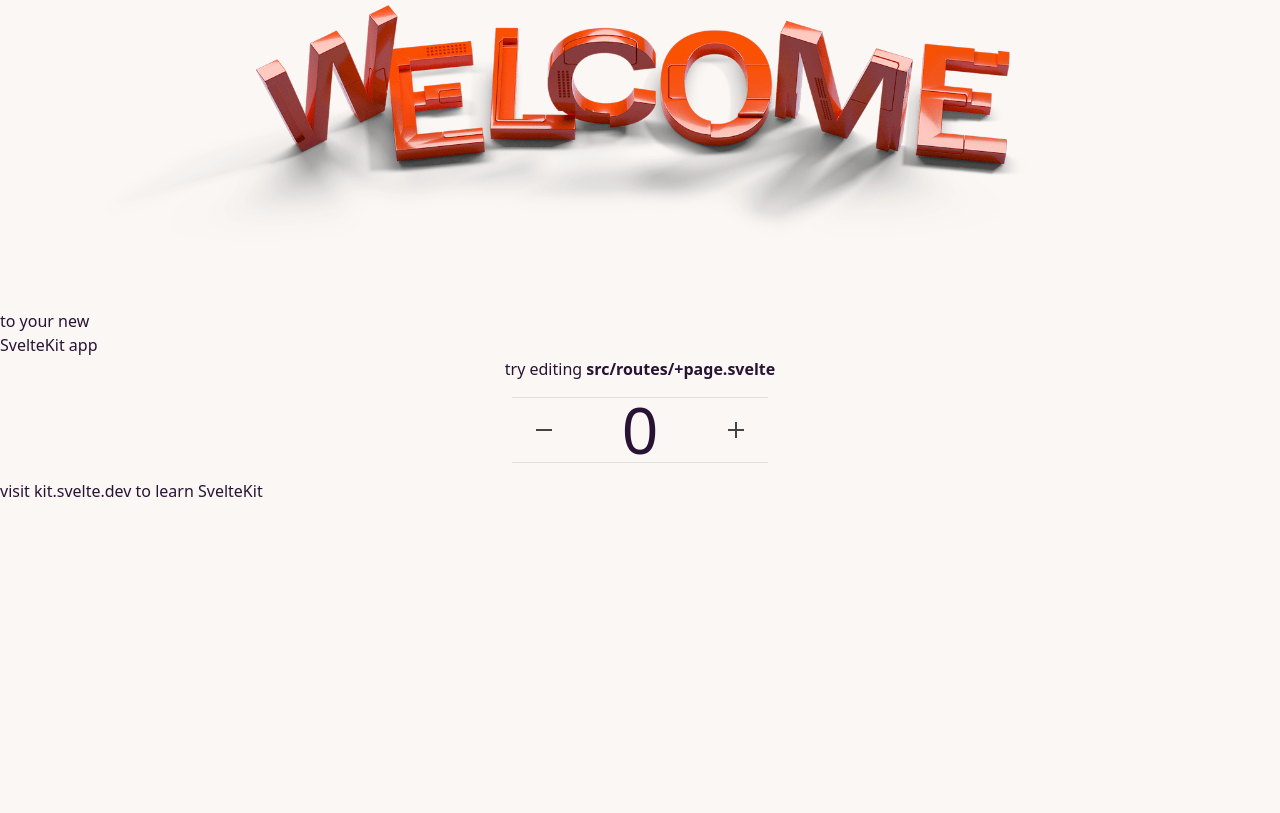
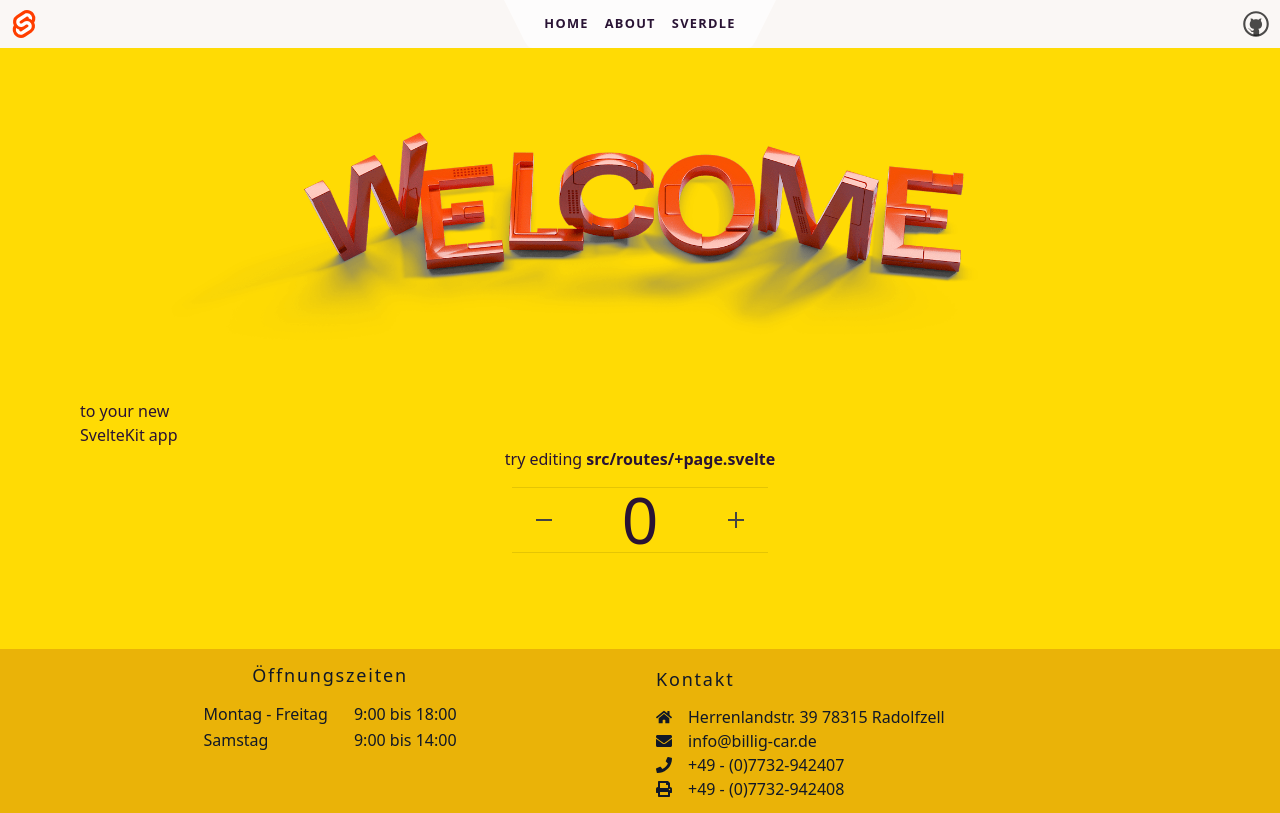
Before and after one commit to michzuerch/PrivaterAutomarkt4, a SvelteKit app: page / in a window 1280 px wide. Built offline with nearby package versions, Linux system fonts and the light colour scheme.

Commit message:
Footer and Header

```diff
--- a/package.json
+++ b/package.json
@@ -37,7 +37,7 @@
 		"svelte": "^3.46.0",
 		"svelte-check": "^2.7.1",
 		"svelte-preprocess": "^4.10.7",
-		"tailwindcss": "^3.1.5",
+		"tailwindcss": "^3.1.8",
 		"tslib": "^2.3.1",
 		"typescript": "^4.7.4",
 		"vite": "^3.1.0"
--- a/src/routes/+layout.svelte
+++ b/src/routes/+layout.svelte
@@ -1,16 +1,21 @@
 <script>
 	import '../app.postcss';
 	import Header from './Header.svelte';
+	import Footer from './Footer.svelte';
 </script>
 
 <div class="app">
-	<header />
+	<header>
+		<Header/>
+		</header>
 
 	<main>
-		<slot />
+		<div class="w-full h-full mx-auto p-20 bg-[#ffdb04]">
+			<slot />
+		</div>
 	</main>
 
 	<footer>
-		<p>visit <a href="https://kit.svelte.dev">kit.svelte.dev</a> to learn SvelteKit</p>
+		<Footer/>
 	</footer>
 </div>
--- /dev/null
+++ b/src/routes/Footer.svelte
@@ -0,0 +1,104 @@
+<script>
+	// make dynamic date to be added to footer
+	let date = new Date().getFullYear();
+</script>
+
+<!-- svelte-ignore a11y-missing-attribute -->
+<footer class="text-gray-900 body-font bg-yellow-500">
+	<div class="container px-5 py-3 mx-auto">
+		<div class="flex flex-wrap md:text-left text-center justify-center ">
+			<div class="md:w-1/2 w-full px-4">
+				<div class="title-font font-medium tracking-widest text-lg mb-3 text-center">
+					Öffnungszeiten
+				</div>
+				<div class="flex items-center justify-center">
+					<table class="table-auto">
+						<tr>
+							<td>Montag - Freitag</td>
+							<td class="text-right"><span class="ml-6">9:00 bis 18:00</span></td>
+						</tr>
+						<tr>
+							<td>Samstag</td>
+							<td class="text-right"><span class="ml-6">9:00 bis 14:00</span></td>
+						</tr>
+					</table>
+				</div>
+			</div>
+			<div class="md:w-1/2 w-full px-4 mt-10 md:mt-1">
+				<div class="title-font font-medium tracking-widest text-lg mb-3">Kontakt</div>
+				<p class="flex items-center justify-center md:justify-start">
+					<svg
+						aria-hidden="true"
+						focusable="false"
+						data-prefix="fas"
+						data-icon="home"
+						class="svg-inline--fa fa-home w-4 mr-4"
+						role="img"
+						xmlns="http://www.w3.org/2000/svg"
+						viewBox="0 0 576 512"
+					>
+						<path
+							fill="currentColor"
+							d="M280.37 148.26L96 300.11V464a16 16 0 0 0 16 16l112.06-.29a16 16 0 0 0 15.92-16V368a16 16 0 0 1 16-16h64a16 16 0 0 1 16 16v95.64a16 16 0 0 0 16 16.05L464 480a16 16 0 0 0 16-16V300L295.67 148.26a12.19 12.19 0 0 0-15.3 0zM571.6 251.47L488 182.56V44.05a12 12 0 0 0-12-12h-56a12 12 0 0 0-12 12v72.61L318.47 43a48 48 0 0 0-61 0L4.34 251.47a12 12 0 0 0-1.6 16.9l25.5 31A12 12 0 0 0 45.15 301l235.22-193.74a12.19 12.19 0 0 1 15.3 0L530.9 301a12 12 0 0 0 16.9-1.6l25.5-31a12 12 0 0 0-1.7-16.93z"
+						/>
+					</svg>
+					Herrenlandstr. 39 78315 Radolfzell
+				</p>
+				<p class="flex items-center justify-center md:justify-start">
+					<svg
+						aria-hidden="true"
+						focusable="false"
+						data-prefix="fas"
+						data-icon="envelope"
+						class="svg-inline--fa fa-envelope w-4 mr-4"
+						role="img"
+						xmlns="http://www.w3.org/2000/svg"
+						viewBox="0 0 512 512"
+					>
+						<path
+							fill="currentColor"
+							d="M502.3 190.8c3.9-3.1 9.7-.2 9.7 4.7V400c0 26.5-21.5 48-48 48H48c-26.5 0-48-21.5-48-48V195.6c0-5 5.7-7.8 9.7-4.7 22.4 17.4 52.1 39.5 154.1 113.6 21.1 15.4 56.7 47.8 92.2 47.6 35.7.3 72-32.8 92.3-47.6 102-74.1 131.6-96.3 154-113.7zM256 320c23.2.4 56.6-29.2 73.4-41.4 132.7-96.3 142.8-104.7 173.4-128.7 5.8-4.5 9.2-11.5 9.2-18.9v-19c0-26.5-21.5-48-48-48H48C21.5 64 0 85.5 0 112v19c0 7.4 3.4 14.3 9.2 18.9 30.6 23.9 40.7 32.4 173.4 128.7 16.8 12.2 50.2 41.8 73.4 41.4z"
+						/>
+					</svg>
+					info@billig-car.de
+				</p>
+				<p class="flex items-center justify-center md:justify-start">
+					<svg
+						aria-hidden="true"
+						focusable="false"
+						data-prefix="fas"
+						data-icon="phone"
+						class="svg-inline--fa fa-phone w-4 mr-4"
+						role="img"
+						xmlns="http://www.w3.org/2000/svg"
+						viewBox="0 0 512 512"
+					>
+						<path
+							fill="currentColor"
+							d="M493.4 24.6l-104-24c-11.3-2.6-22.9 3.3-27.5 13.9l-48 112c-4.2 9.8-1.4 21.3 6.9 28l60.6 49.6c-36 76.7-98.9 140.5-177.2 177.2l-49.6-60.6c-6.8-8.3-18.2-11.1-28-6.9l-112 48C3.9 366.5-2 378.1.6 389.4l24 104C27.1 504.2 36.7 512 48 512c256.1 0 464-207.5 464-464 0-11.2-7.7-20.9-18.6-23.4z"
+						/>
+					</svg>
+					+49 - (0)7732-942407
+				</p>
+				<p class="flex items-center justify-center md:justify-start">
+					<svg
+						aria-hidden="true"
+						focusable="false"
+						data-prefix="fas"
+						data-icon="print"
+						class="svg-inline--fa fa-print w-4 mr-4"
+						role="img"
+						xmlns="http://www.w3.org/2000/svg"
+						viewBox="0 0 512 512"
+					>
+						<path
+							fill="currentColor"
+							d="M448 192V77.25c0-8.49-3.37-16.62-9.37-22.63L393.37 9.37c-6-6-14.14-9.37-22.63-9.37H96C78.33 0 64 14.33 64 32v160c-35.35 0-64 28.65-64 64v112c0 8.84 7.16 16 16 16h48v96c0 17.67 14.33 32 32 32h320c17.67 0 32-14.33 32-32v-96h48c8.84 0 16-7.16 16-16V256c0-35.35-28.65-64-64-64zm-64 256H128v-96h256v96zm0-224H128V64h192v48c0 8.84 7.16 16 16 16h48v96zm48 72c-13.25 0-24-10.75-24-24 0-13.26 10.75-24 24-24s24 10.74 24 24c0 13.25-10.75 24-24 24z"
+						/>
+					</svg>
+					+49 - (0)7732-942408
+				</p>
+			</div>
+		</div>
+	</div>
+</footer>
```
Also changed, not shown: 1 other file (tests, documents, lock files or other folders).
